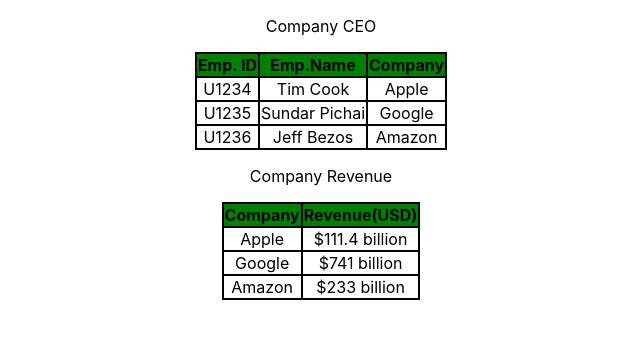
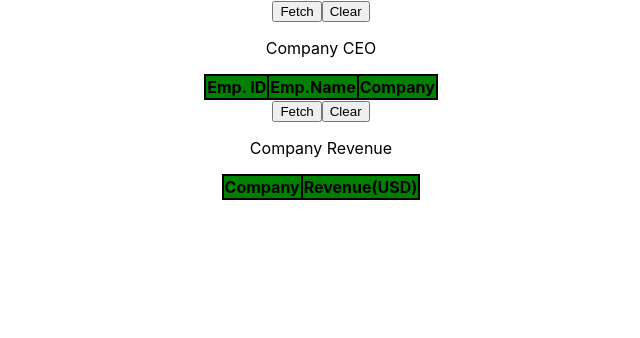
Before and after one commit to satyabratasaha-me/reactjs-training, a React (Create React App) app: page / in a window 1280 px wide. Shown: the top 338 px of the page, without its empty margins (319-959 px from the left). Built offline with nearby package versions, Linux system fonts and the light colour scheme.

Commit message:
6_Add click handler to fetch and clear data

```diff
--- a/src/App.js
+++ b/src/App.js
@@ -5,7 +5,7 @@ import CompanyRevenue from './containers/CompanyRevenue';
 function App() {
   return (
     <div className="App">
-      <div>
+      <div >
         <CompanyCeo/>
       </div>
       <div>
--- a/src/containers/CompanyCeo.js
+++ b/src/containers/CompanyCeo.js
@@ -6,6 +6,13 @@ class CompanyCeo extends Component {
     constructor(props){
         super(props);
         this.state = {
+            'items': [],
+            'headers' : ['Emp. ID','Emp.Name','Company']
+        }
+    }
+
+    fetchHandler = () => {
+        this.setState({
             'items':[
                 {
                     'Emp. ID' : 'U1234',
@@ -23,23 +30,27 @@ class CompanyCeo extends Component {
                     'Company' : 'Amazon'
                 }
             ],
-            'headers' : ['Emp. ID','Emp.Name','Company']
-        }
+        })
     }
 
+    clearHandler = () => {
+        this.setState({
+            'items' : [],
+        })
+    }
 
 
     render(){
 
-        const headers = this.state.headers.map(header => {
+        const headers = this.state.headers.map((header,index) => {
             return(
-                <th>{header}</th>
+                <th key={index}>{header}</th>
             )
         })
 
-        const items = this.state.items.map(item => {
+        const items = this.state.items.map((item,index) => {
             return(
-                <tr>
+                <tr key = {index}>
                     <td>{item["Emp. ID"]}</td>
                     <td>{item["Emp. Name"]}</td>
                     <td>{item.Company}</td>
@@ -48,7 +59,11 @@ class CompanyCeo extends Component {
         })
 
         return(
-            <TableComponent headers={headers} items={items}>Company CEO</TableComponent>
+            <div>
+                <button onClick={this.fetchHandler.bind(this)}>Fetch</button>
+                <button onClick={this.clearHandler.bind(this)}>Clear</button>
+                <TableComponent headers={headers} items={items}>Company CEO</TableComponent>
+            </div>
         )
 
     }
--- a/src/containers/CompanyRevenue.js
+++ b/src/containers/CompanyRevenue.js
@@ -7,6 +7,12 @@ class CompanyRevenue extends Component {
         super(props);
         this.state = {
             'headers' : ['Company', 'Revenue(USD)'],
+            'items' : []
+        }
+    }
+
+    fetchHandler = () => {
+        this.setState({
             'items' : [
                 {
                     'Company' : 'Apple',
@@ -20,23 +26,29 @@ class CompanyRevenue extends Component {
                     'Company' : 'Amazon',
                     'Revenue(USD)' : '$233 billion'
                 }
-            ]
-        }
+            ],
+        })
+    }
+
+    clearHandler = () => {
+        this.setState({
+            'items' : [],
+        })
     }
 
 
 
     render(){
 
-        const headers =  this.state.headers.map(header => {
+        const headers = this.state.headers.map((header,index) => {
             return(
-                <th>{header}</th>
+                <th key={index}>{header}</th>
             )
         })
 
-        const items = this.state.items.map(item => {
+        const items = this.state.items.map((item,index) => {
             return(
-                <tr>
+                <tr key = {index}>
                     <td>{item.Company}</td>
                     <td>{item["Revenue(USD)"]}</td>
                 </tr>
@@ -45,7 +57,11 @@ class CompanyRevenue extends Component {
 
 
         return(
-            <TableComponent headers={headers} items={items}>Company Revenue</TableComponent>
+            <div>
+                <button onClick={this.fetchHandler.bind(this)}>Fetch</button>
+                <button onClick={this.clearHandler.bind(this)}>Clear</button>
+                <TableComponent headers={headers} items={items}>Company Revenue</TableComponent>
+            </div>
         )
 
     }
```
